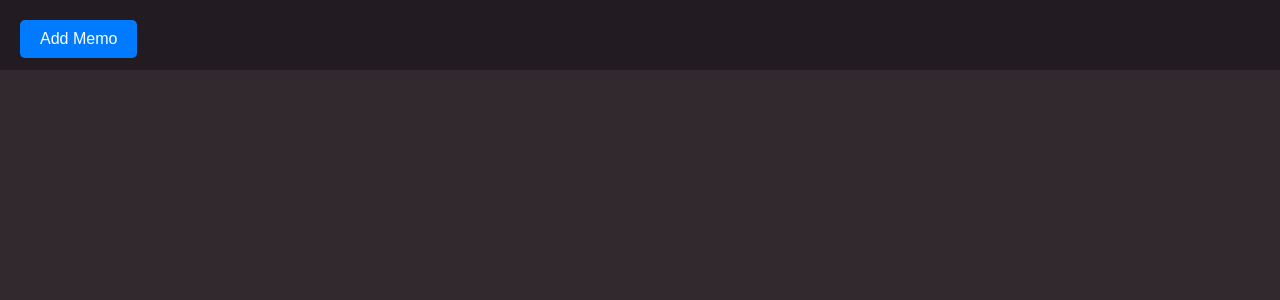
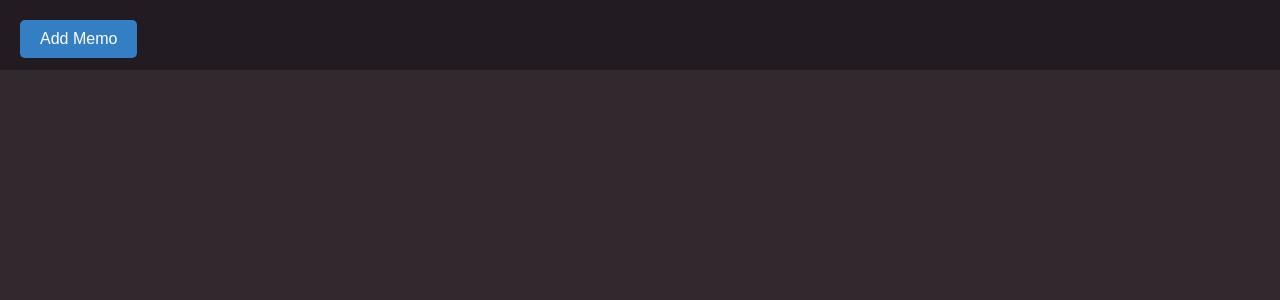
Before and after one commit to JackMorin25/tasks, a React (Create React App) app in the folder frontend/: page / in a window 1280 px wide. Shown: the top 300 px of the page. Built offline with nearby package versions, Linux system fonts and the light colour scheme.

Commit message:
changed add memo vutton color

```diff
--- a/frontend/src/components/mainpage.css
+++ b/frontend/src/components/mainpage.css
@@ -18,7 +18,7 @@
 #add-memo button {
     padding: 10px 20px;
     font-size: 16px;
-    background-color: #007bff;
+    background-color: #347fc4;
     color: white;
     border: none;
     border-radius: 5px;
@@ -26,7 +26,7 @@
 }
 
 #add-memo button:hover {
-    background-color: #0056b3;
+    background-color: #4C9BE5;
 }
 
 #note-location {
```
